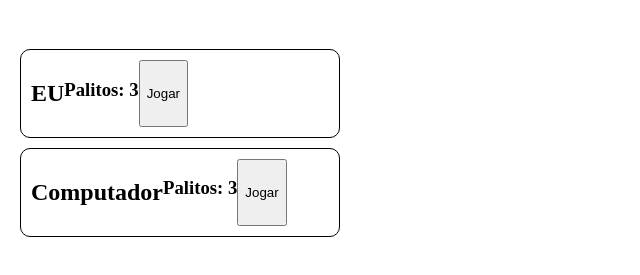
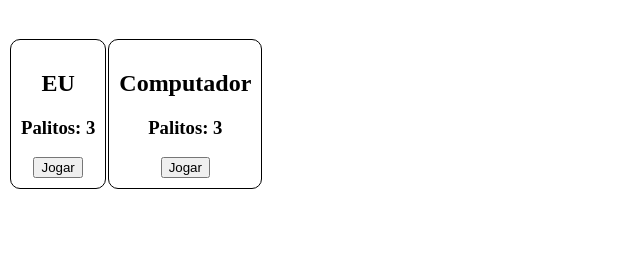
Before and after one commit to JustGuslav0/Web-Development, a plain HTML site: page palitinhos.html in a window 1280 px wide. Shown: the part 61-336 px from the top of the page, without its empty margins (0-640 px from the left). Drawn offline with Linux system fonts and the light colour scheme.

Commit message:
Aula 01 - Palitinhos

```diff
--- a/palitinhos.html
+++ b/palitinhos.html
@@ -6,9 +6,6 @@
     <title>Jogo dos Palitinhos</title>
     <style>
         .box {
-            display: flex;
-            flex-wrap: wrap;
-            width: 100%;
             margin: 10px;
             padding: 10px;
             border: 1px solid black;
```
